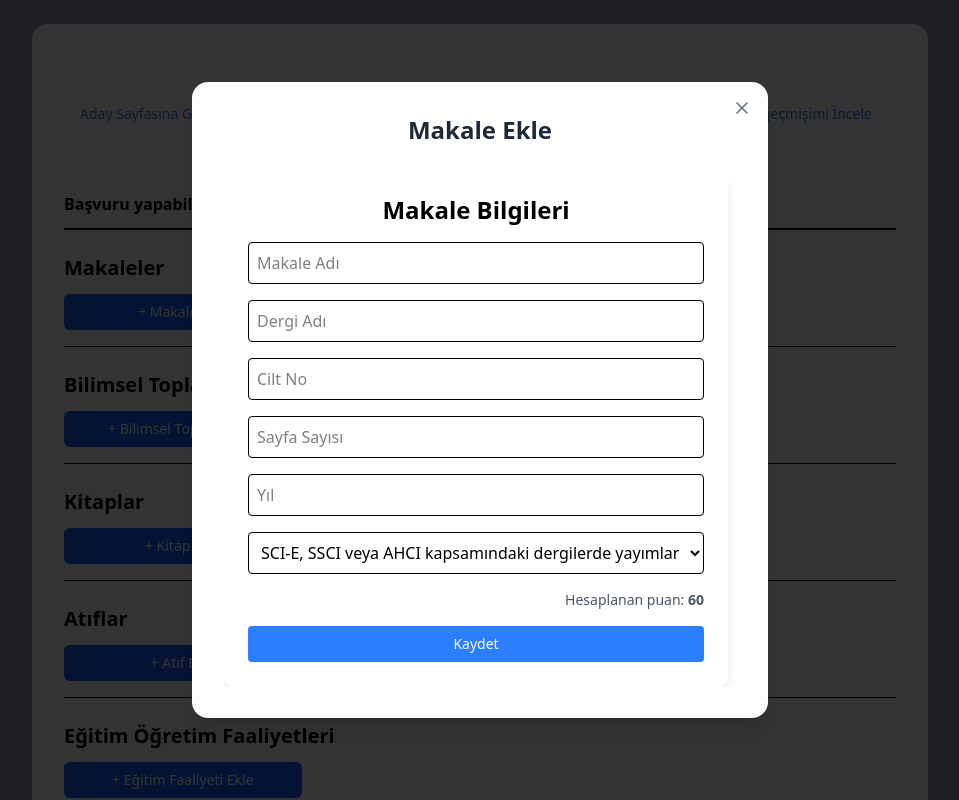
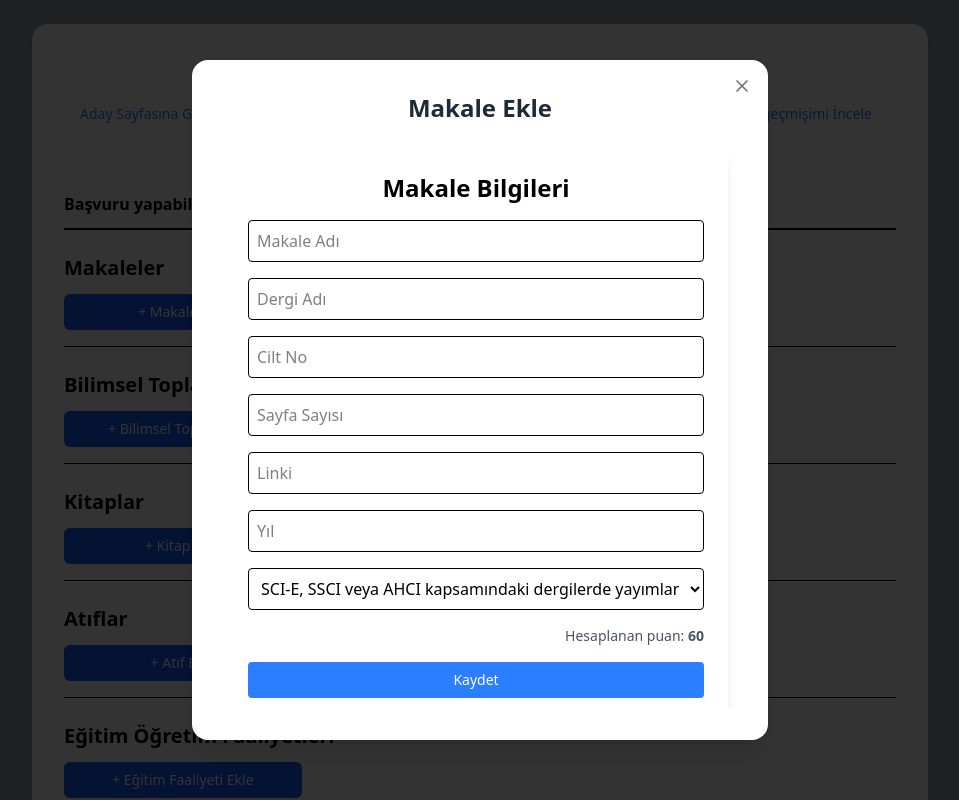
Before and after one commit to efetuna1/akademik-atama-frontend, a Next.js app: page /adaycv in a window 1280 px wide. Both pictures are taken after a click on the button "+ Makale Ekle". Shown: the top 800 px of the page, without its empty margins (160-1119 px from the left). Built offline with nearby package versions, Linux system fonts and the light colour scheme.

Commit message:
link addition

```diff
--- a/src/components/cv/KitapForm.tsx
+++ b/src/components/cv/KitapForm.tsx
@@ -110,6 +110,11 @@ const KitapForm: React.FC<KitapFormProps> = ({ onSave }) => {
         className="border p-2 rounded"
         required
       />
+       <input
+        type="text"
+        placeholder="Linki"
+        className="border p-2 rounded"
+      />
       <input
         type="text"
         name="yayinevi"
--- a/src/components/cv/MakaleForm.tsx
+++ b/src/components/cv/MakaleForm.tsx
@@ -144,6 +144,11 @@ export default function MakaleForm({ onSave }: MakaleFormProps) {
         onChange={handleChange}
         className="border p-2 rounded"
       />
+      <input
+        type="text"
+        placeholder="Linki"
+        className="border p-2 rounded"
+      />
 
       <input
         type="text"
```
